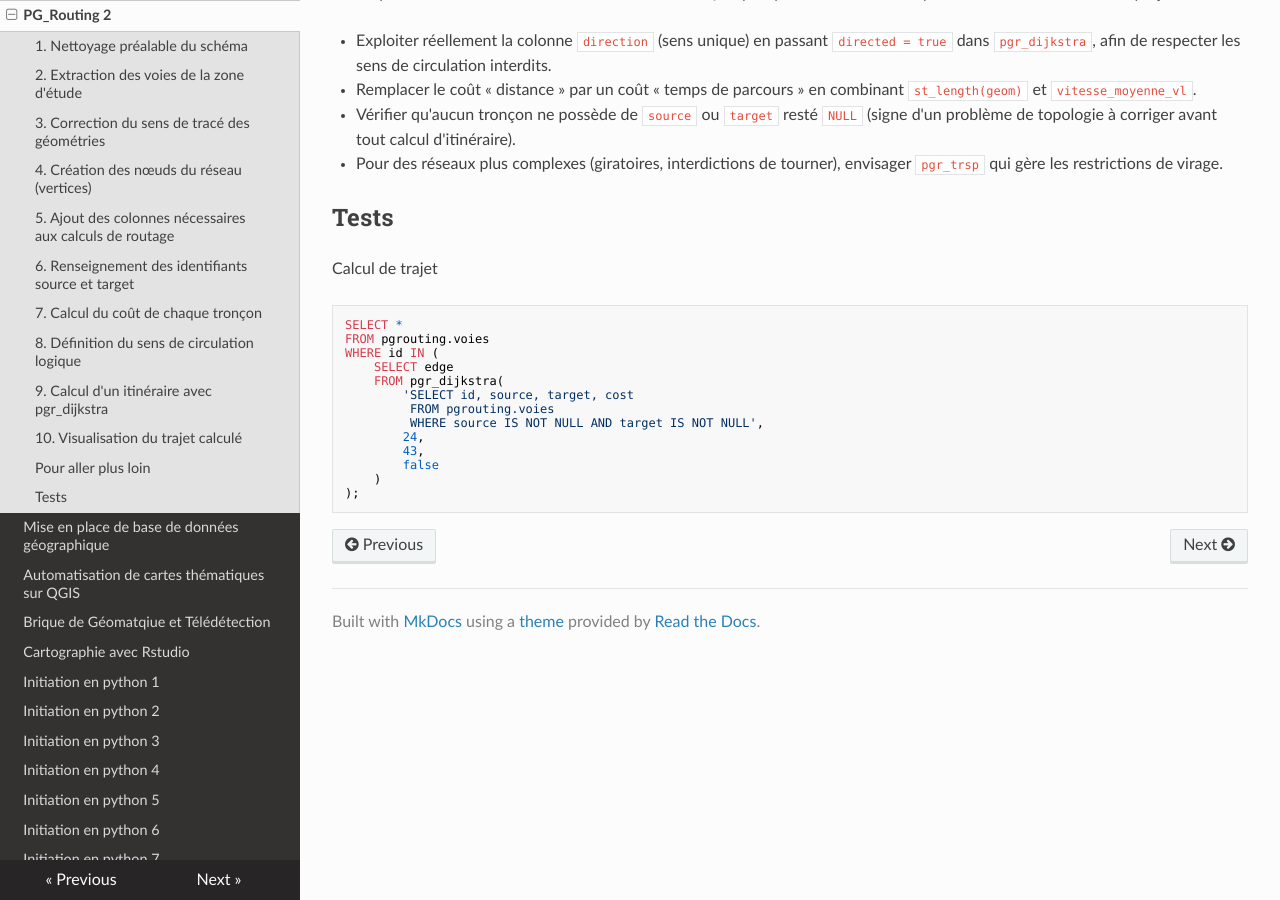
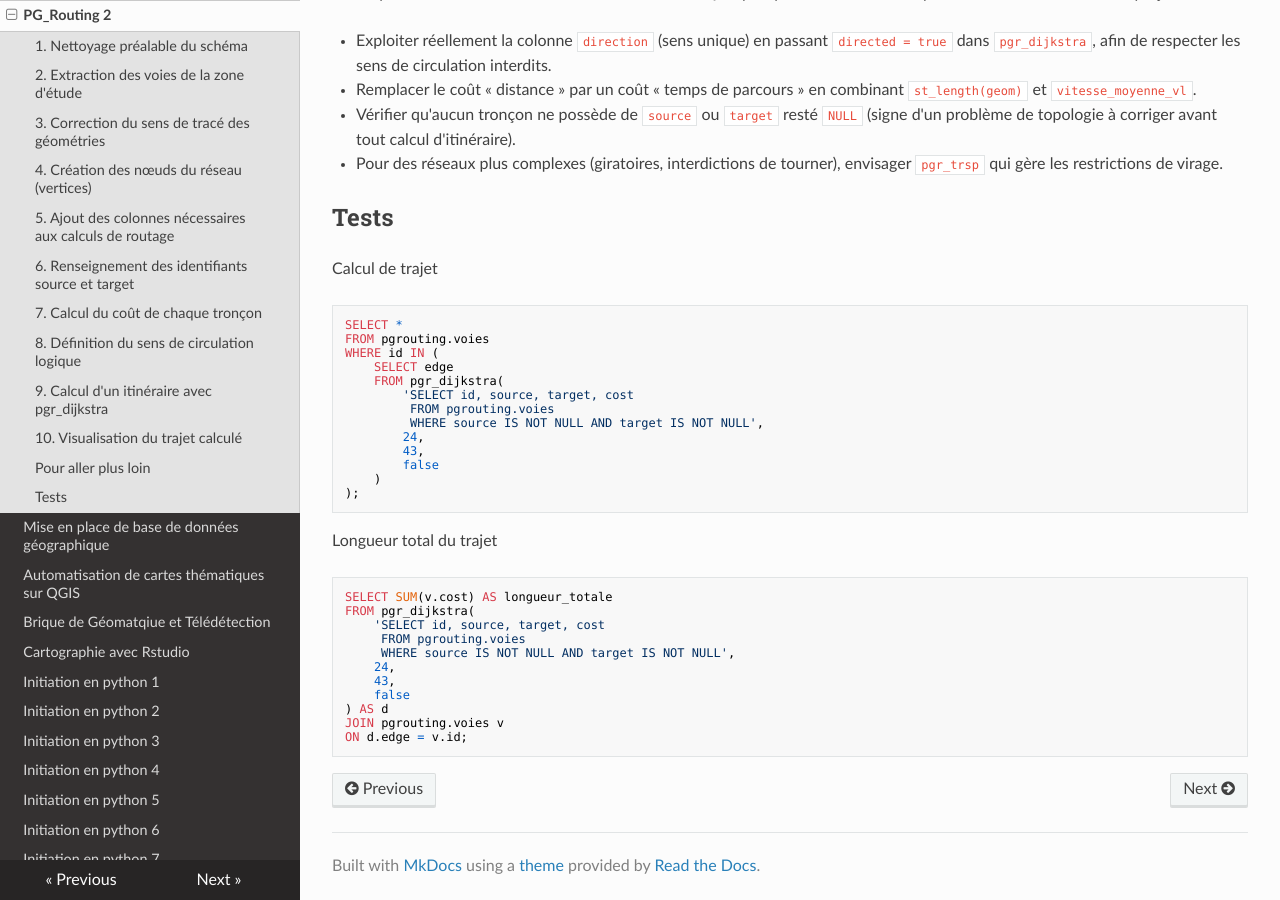
Before and after one commit to abdou123-guene/Site_de_documentation_geomatique, an MkDocs documentation site: the page built from docs/pgrouting1.md, in a window 1280 px wide and 900 px high, scrolled down 5184 px. Built offline with MkDocs 1.6.1, drawn with Linux system fonts in a browser that asks for light colours; nearby versions of some CDN libraries.

Commit message:
Update pgrouting1.md

````diff
--- a/docs/pgrouting1.md
+++ b/docs/pgrouting1.md
@@ -231,3 +231,18 @@ WHERE id IN (
     )
 );
 ```
+Longueur total du trajet
+
+```sql
+SELECT SUM(v.cost) AS longueur_totale
+FROM pgr_dijkstra(
+    'SELECT id, source, target, cost
+     FROM pgrouting.voies
+     WHERE source IS NOT NULL AND target IS NOT NULL',
+    24,
+    43,
+    false
+) AS d
+JOIN pgrouting.voies v
+ON d.edge = v.id;
+```
````
